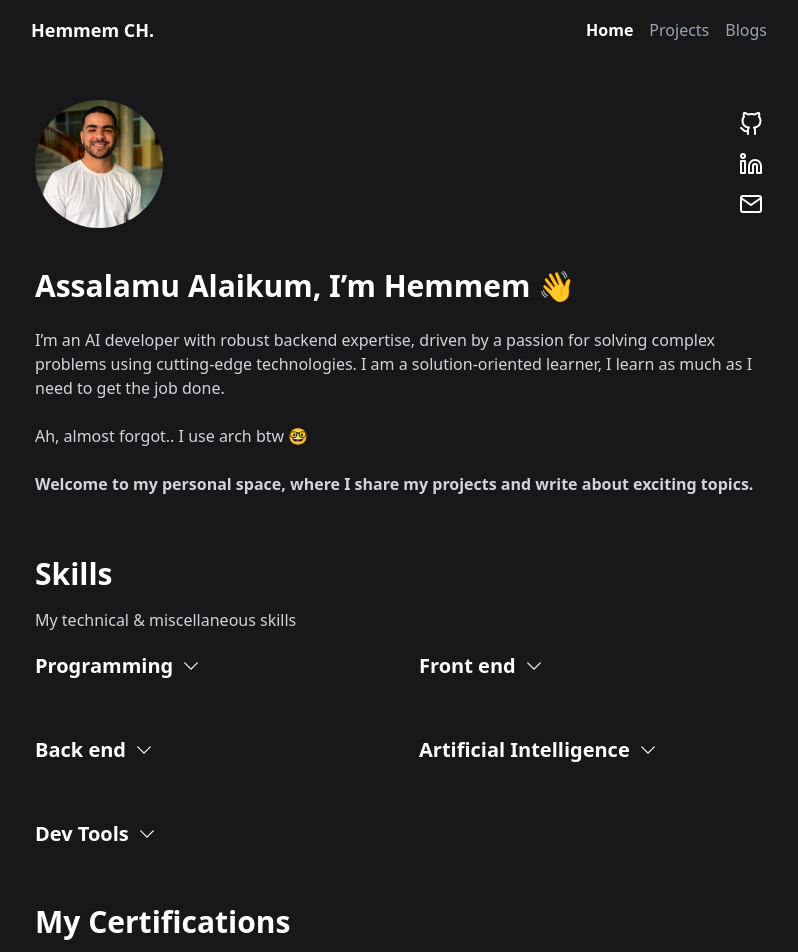
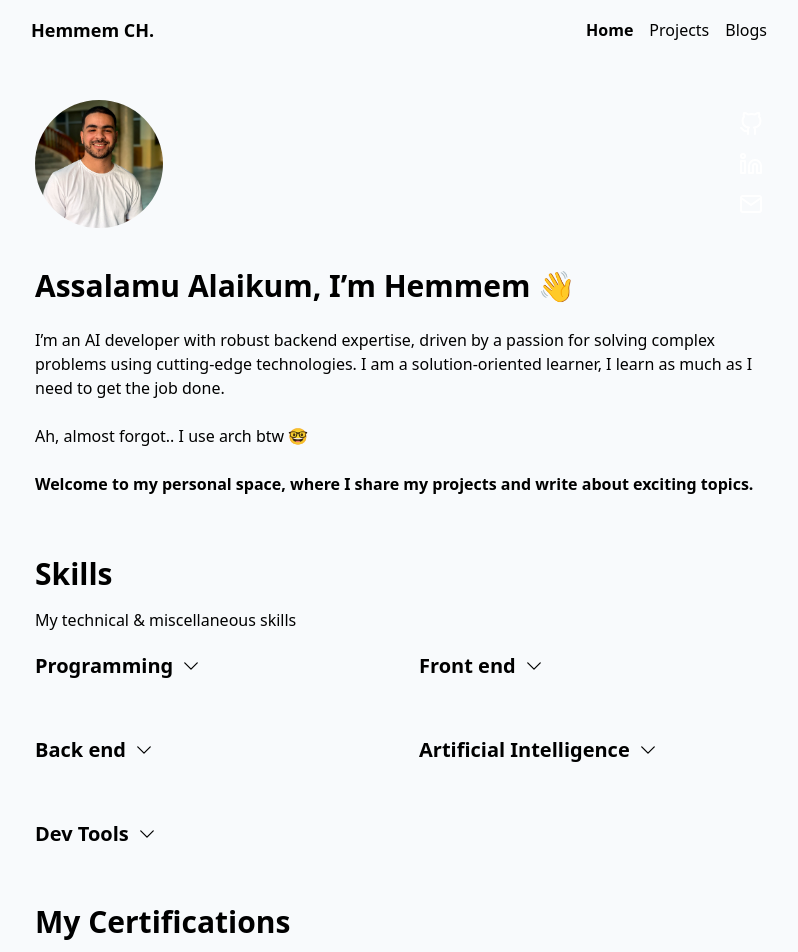
Before and after one commit to 1hemmem/1hemmem-portfolio, a React (Vite) app: page / in a window 1280 px wide. Shown: the top 952 px of the page, without its empty margins (241-1039 px from the left). Built offline with nearby package versions, Linux system fonts and the light colour scheme.

Commit message:
start dark mode config

```diff
--- a/index.html
+++ b/index.html
@@ -5,7 +5,7 @@
     <meta name="viewport" content="width=device-width, initial-scale=1.0" />
     <title>1hemmem</title>
   </head>
-  <body class="bg-zinc-900">
+  <body class="dark:bg-zinc-900 bg-slate-50">
     <div id="root"></div>
     <script type="module" src="/src/main.jsx"></script>
   </body>
--- a/src/App.jsx
+++ b/src/App.jsx
@@ -1,4 +1,3 @@
-
 import { BrowserRouter, Routes, Route } from "react-router-dom";
 import { Navbar } from "./components/Navbar";
 import { Home } from "./pages/Home";
@@ -7,7 +6,7 @@ import { Blogs } from "./pages/Blogs";
 import { Footer } from "./components/Footer";
 function App() {
   return (
-    <div className="min-h-screen text-white">
+    <div className="min-h-screen dark:text-white ">
       <BrowserRouter>
         <div className="sticky top-0 bg:blur-sm">
           <Navbar />
--- a/src/components/AboutMe.jsx
+++ b/src/components/AboutMe.jsx
@@ -13,7 +13,7 @@ export const AboutMe = () => {
       </section>
       <h1 className="text-3xl font-bold">Assalamu Alaikum, I’m Hemmem 👋</h1>
       <br />
-      <div className="text-gray-300">
+      <div className="dark:text-gray-300">
         <p className="text-base font-sans">
           I’m an AI developer with robust backend expertise, driven by a passion
           for solving complex problems using cutting-edge technologies. I am a
--- a/src/components/Certifications.jsx
+++ b/src/components/Certifications.jsx
@@ -4,8 +4,8 @@ import Courses from "../data/courses.json";
 export const Certifications = () => {
   return (
     <div className="mb-5 mt-10">
-      <h1 className="text-3xl font-bold text-white mb-2">My Certifications</h1>
-      <p className="text-gray-300">My certification with the courses included and the skilles aquired</p>
+      <h1 className="text-3xl font-bold dark:text-white mb-2">My Certifications</h1>
+      <p className="dark:text-gray-300">My certification with the courses included and the skilles aquired</p>
       <section id="Specializations" className="mt-5">
         {/* <h1 className="text-xl font-bold">Specializations</h1 */}
         <div className="grid grid-cols-1 sm:grid-cols-2 lg:grid-cols-2 gap-2">
--- a/src/components/Navbar.jsx
+++ b/src/components/Navbar.jsx
@@ -2,13 +2,13 @@ import { NavLink } from "react-router-dom";
 
 export const Navbar = () => {
   return (
-    <nav className="max-w-3xl mx-auto flex justify-between items-center px-4 bg-zinc-900 py-4">
-      <div className="text-white font-bold text-lg"><a href="/">Hemmem CH.</a></div>
+    <nav className="max-w-3xl mx-auto flex justify-between items-center px-4 dark:bg-zinc-900 py-4">
+      <div className="dark:text-white font-bold text-lg"><a href="/">Hemmem CH.</a></div>
       <div className="space-x-4">
         <NavLink
           to="/"
           className={({ isActive }) =>
-            `text-gray-400 hover:text-white hover:font-bold ${isActive ? 'font-bold text-white' : ''}`
+            `dark:text-gray-400 dark:hover:text-white hover:font-bold ${isActive ? 'font-bold dark:text-white' : ''}`
           }
         >
           Home
@@ -16,7 +16,7 @@ export const Navbar = () => {
         <NavLink
           to="/Projects"
           className={({ isActive }) =>
-            `text-gray-400 hover:text-white hover:font-bold ${isActive ? 'font-bold text-white' : ''}`
+            `dark:text-gray-400 dark:hover:text-white hover:font-bold ${isActive ? 'font-bold dark:text-white' : ''}`
           }
         >
           Projects
@@ -24,7 +24,7 @@ export const Navbar = () => {
         <NavLink
           to="/Blogs"
           className={({ isActive }) =>
-            `text-gray-400 hover:text-white hover:font-bold ${isActive ? 'font-bold text-white' : ''}`
+            `dark:text-gray-400 dark:hover:text-white hover:font-bold ${isActive ? 'font-bold dark:text-white' : ''}`
           }
         >
           Blogs
--- a/src/components/Skills.jsx
+++ b/src/components/Skills.jsx
@@ -4,8 +4,8 @@ export const Skills = () => {
   return (
     <div className="mb-10 mt-5">
         <div className="mb-5">
-      <h1 className="text-3xl font-bold text-white mb-4">Skills</h1>
-      <p className="text-gray-300">My technical & miscellaneous skills</p>
+      <h1 className="text-3xl font-bold dark:text-white mb-4">Skills</h1>
+      <p className="dark:text-gray-300">My technical & miscellaneous skills</p>
       </div>
       <div className="grid grid-cols-1 sm:grid-cols-2 lg:grid-cols-2 gap-10">
       {skillsdata.map((val,idx)=>(
--- a/src/pages/Blogs.jsx
+++ b/src/pages/Blogs.jsx
@@ -4,19 +4,19 @@ export const Blogs = () => {
   const navigate = useNavigate();
   return (
     <div className="h-screen flex flex-col items-center justify-center text-center space-y-4 px-4">
-      <h1 className="text-4xl font-bold text-white">No Blogs Yet</h1>
-      <p className="text-gray-300 text-lg">
+      <h1 className="text-4xl font-bold dark:text-white">No Blogs Yet</h1>
+      <p className="dark:text-gray-300 text-lg">
         I&apos;m currently working on creating engaging content for you. Stay tuned for updates!
       </p>
       <div className="mt-4">
         <button
-          className="px-6 py-2 bg-zinc-800 text-white font-semibold rounded-md shadow-md hover:bg-zinc-700 transition-colors"
+          className="px-6 py-2 dark:bg-zinc-800 dark:text-white font-semibold rounded-md shadow-md dark:hover:bg-zinc-700 transition-colors"
           onClick={() => navigate("/")}
         >
           Go back to home page
         </button>
       </div>
-      <div className="absolute bottom-4 text-gray-500 text-sm">
+      <div className="absolute bottom-4 dark:text-gray-500 text-sm">
         Meanwhile, check back later for some exciting posts!
       </div>
     </div>
--- a/src/pages/Projects.jsx
+++ b/src/pages/Projects.jsx
@@ -4,8 +4,8 @@ import projectsdata from "../data/projects.json";
 export const Projects = () => {
   return (
     <div className="mb-16">
-      <h1 className="text-3xl font-bold text-white mt-16 mb-4">Projects</h1>
-      <p className="text-white/70 mb-10 max-w-xl">
+      <h1 className="text-3xl font-bold dark:text-white mt-16 mb-4">Projects</h1>
+      <p className="dark:text-white/70 mb-10 max-w-xl">
         Projects are my go-to for learning new technologies and applying them.
         Each project represents a journey of exploration and skill-building.
       </p>
```
